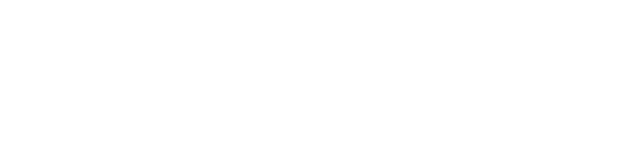
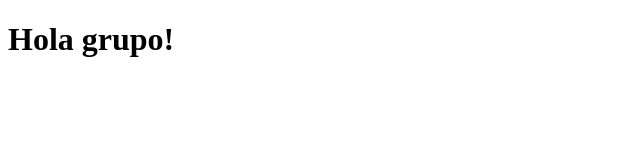
Before and after one commit to chukita/grupo11, a plain HTML site: page index.html in a window 1280 px wide. Shown: the whole page, without its empty margins (0-640 px from the left). Drawn offline with Linux system fonts and the light colour scheme.

Commit message:
agrego un h1

```diff
--- a/index.html
+++ b/index.html
@@ -7,6 +7,6 @@
     <title>Hola grupo 11</title>
 </head>
 <body>
-
+    <h1>Hola grupo!</h1>
 </body>
 </html>
```
